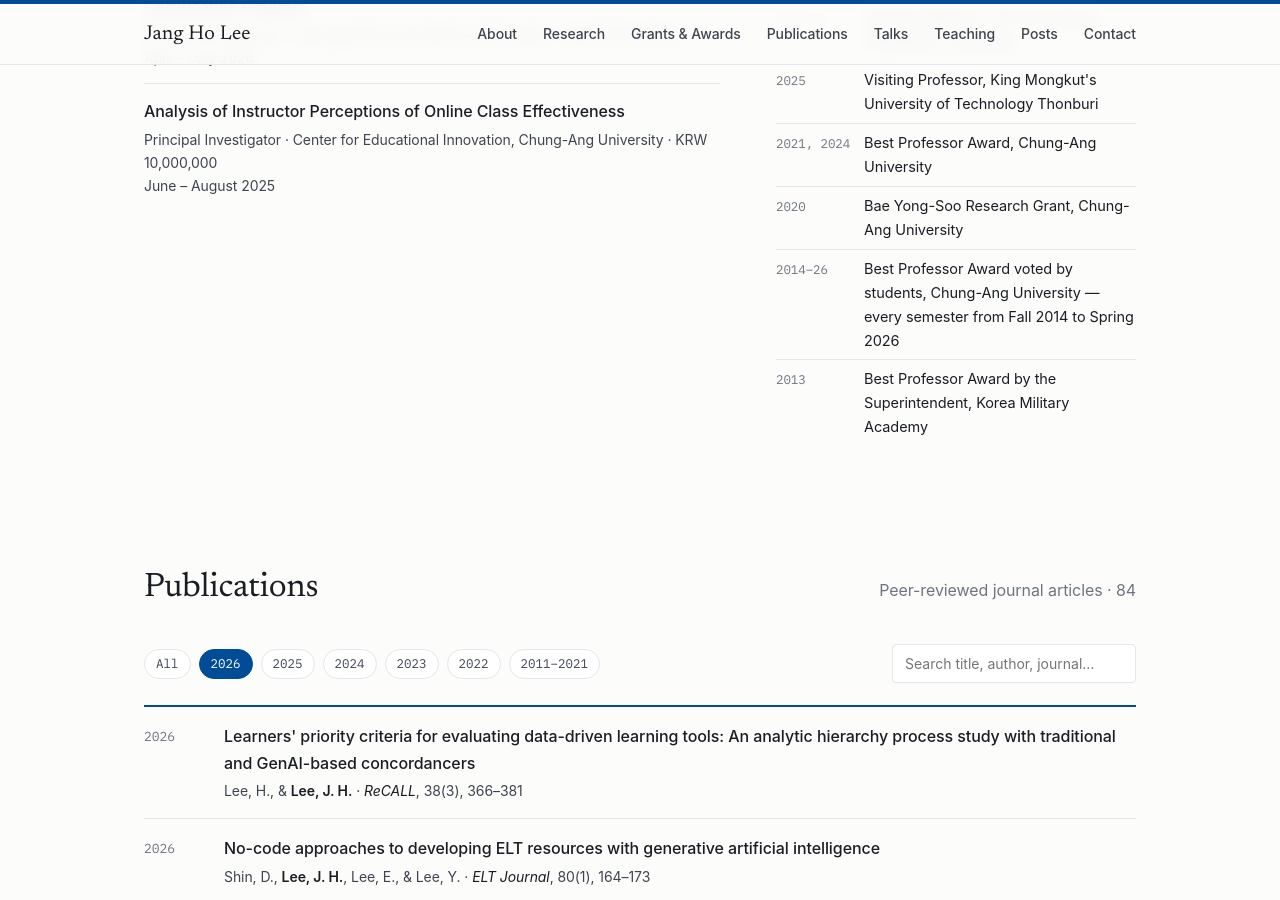
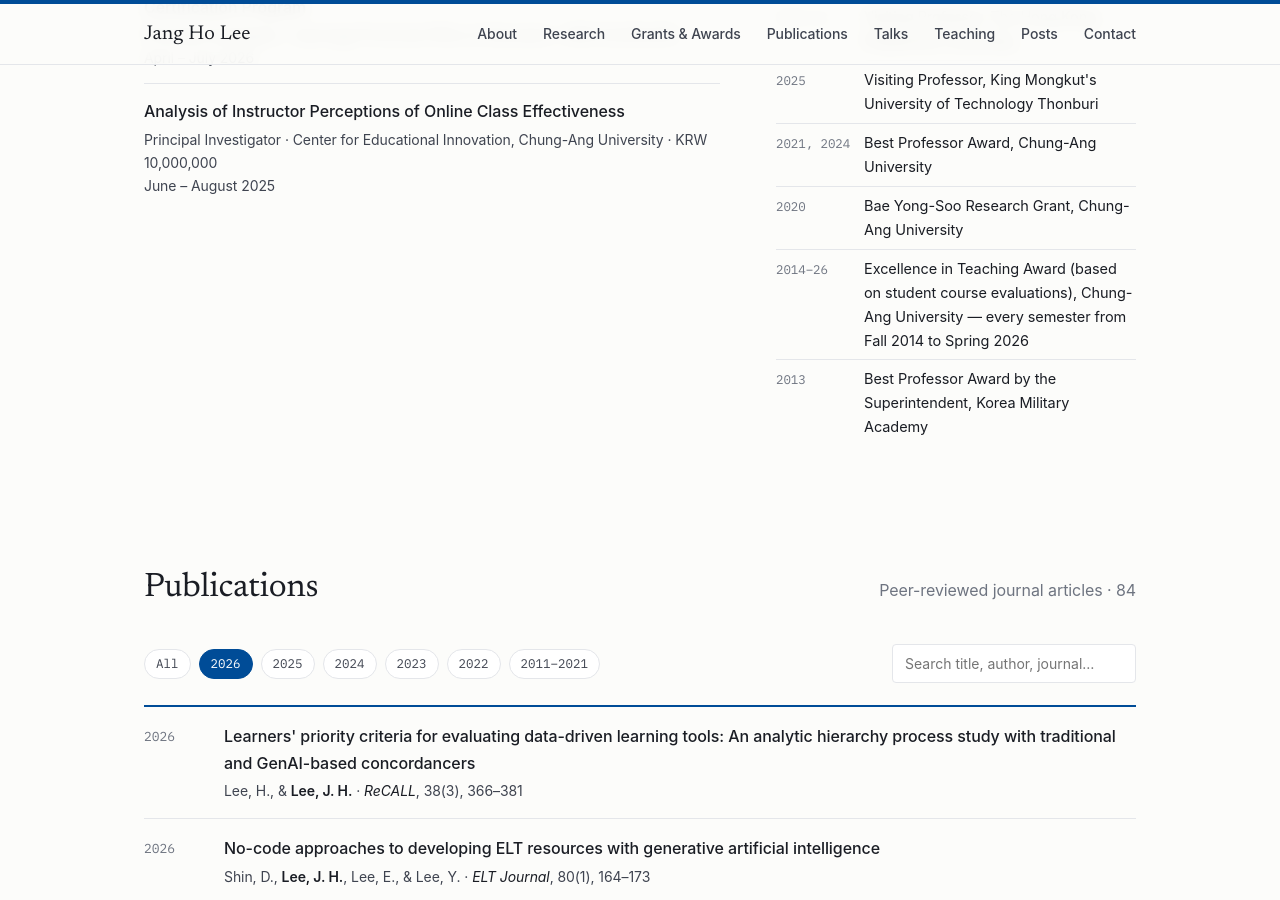
Before and after one commit to jangho330/jangho330.github.io, a Jekyll site: the page built from index.html, in a window 1280 px wide and 900 px high, scrolled down 2847 px. Built offline with Jekyll 4.4.1, drawn with Linux system fonts in a browser that asks for light colours; some web fonts are replaced.

Commit message:
Update awards.yml

```diff
--- a/_data/awards.yml
+++ b/_data/awards.yml
@@ -12,6 +12,6 @@
 - when: "2020"
   what: "Bae Yong-Soo Research Grant, Chung-Ang University"
 - when: "2014–26"
-  what: "Best Professor Award voted by students, Chung-Ang University — every semester from Fall 2014 to Spring 2026"
+  what: "Excellence in Teaching Award (based on student course evaluations), Chung-Ang University — every semester from Fall 2014 to Spring 2026"
 - when: "2013"
   what: "Best Professor Award by the Superintendent, Korea Military Academy"
```
